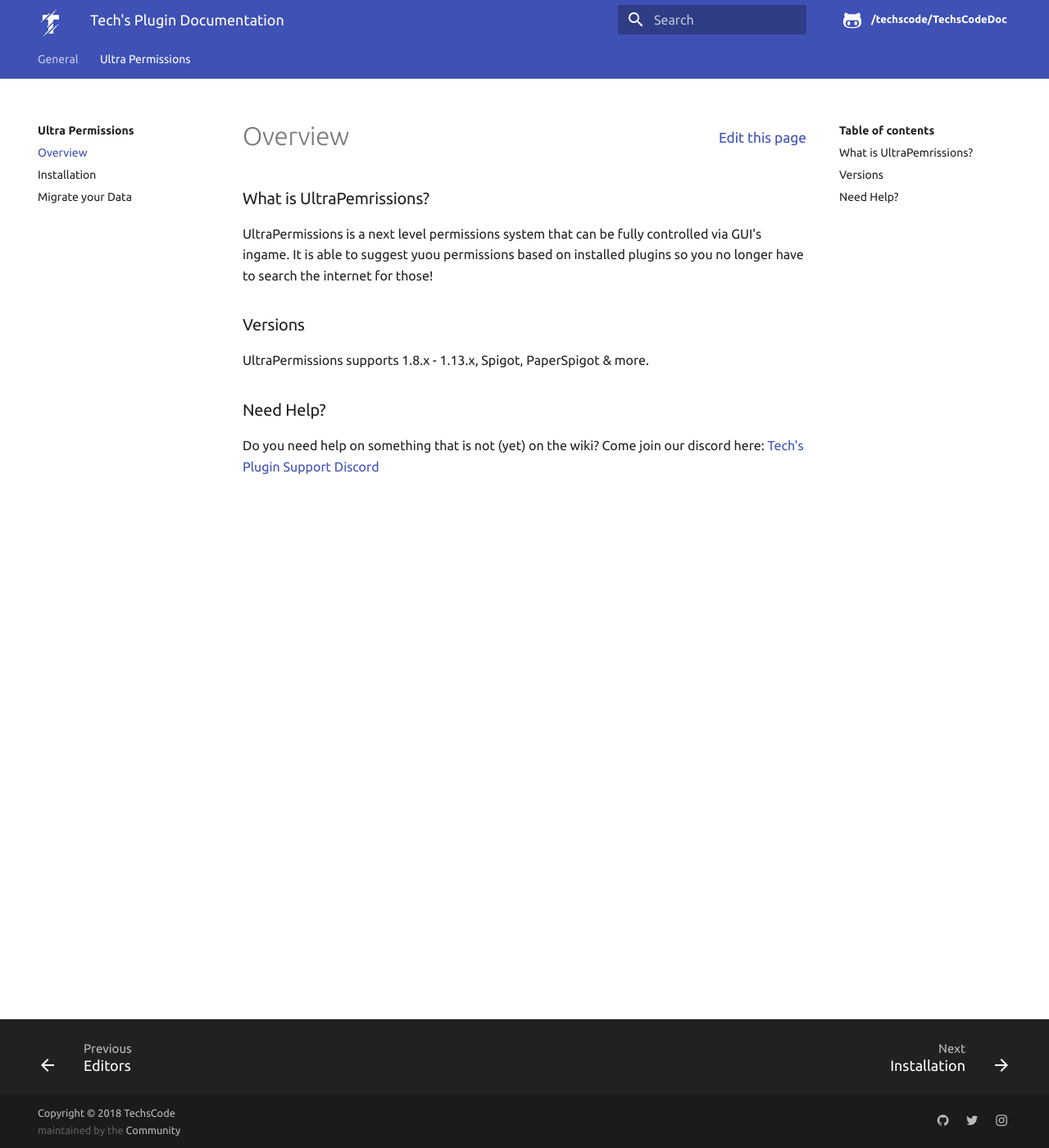
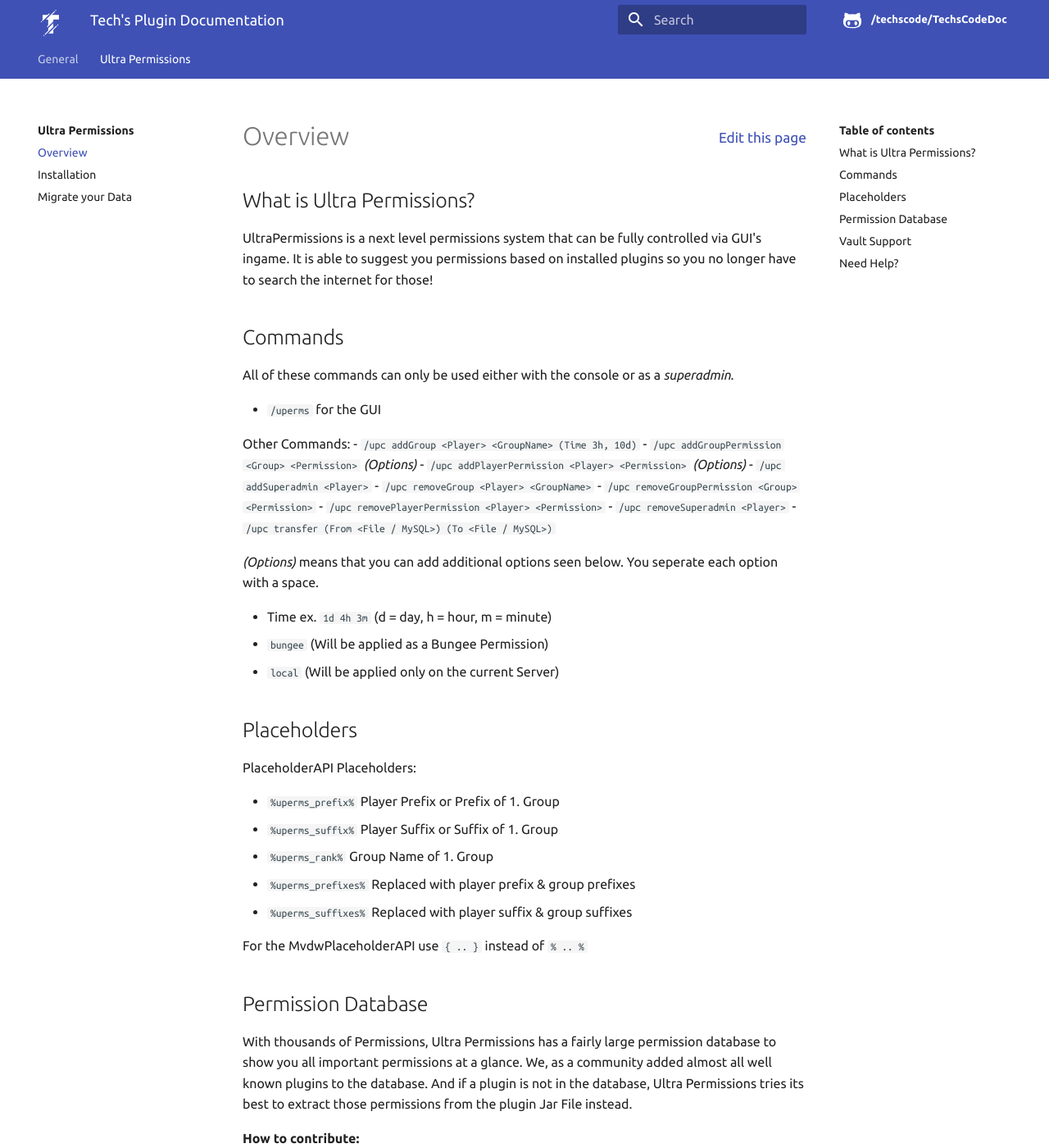
Before and after one commit to MonsterZockerHD/TechsCodeDoc, an MkDocs documentation site: the page built from docs/Ultra Permissions/index.md, in a window 1280 px wide and 1400 px high. Shown: the whole window at 82% size. Built offline with MkDocs 1.6.1, drawn with Linux system fonts in a browser that asks for light colours; some of the changed text lies outside the part shown.

Commit message:
Fixed Typos, Fixed titles, Added old wiki content

```diff
--- a/docs/Ultra Permissions/index.md
+++ b/docs/Ultra Permissions/index.md
@@ -1,13 +1,56 @@
 # Overview
 
-### What is UltraPemrissions?
+## What is Ultra Permissions?
 
-UltraPermissions is a next level permissions system that can be fully controlled via GUI's ingame. It is able to suggest yuou permissions based on installed plugins so you no longer have to search the internet for those!
+UltraPermissions is a next level permissions system that can be fully controlled via GUI's ingame. It is able to suggest you permissions based on installed plugins so you no longer have to search the internet for those!
 
-### Versions
+## Commands
 
-UltraPermissions supports 1.8.x - 1.13.x, Spigot, PaperSpigot & more.
+All of these commands can only be used either with the console or as a *superadmin*.
 
-### Need Help?
+* `/uperms` for the GUI
+
+Other Commands:
+  - `/upc addGroup <Player> <GroupName> (Time 3h, 10d)`
+  - `/upc addGroupPermission <Group> <Permission>` *(Options)*
+  - `/upc addPlayerPermission <Player> <Permission>` *(Options)*
+  - `/upc addSuperadmin <Player>`
+  - `/upc removeGroup <Player> <GroupName>`
+  - `/upc removeGroupPermission <Group> <Permission>`
+  - `/upc removePlayerPermission <Player> <Permission>`
+  - `/upc removeSuperadmin <Player>`
+  - `/upc transfer (From <File / MySQL>) (To <File / MySQL>)`
+
+*(Options)* means that you can add additional options seen below. You seperate each option with a space.
+
+ - Time ex. `1d 4h 3m` (d = day, h = hour, m = minute)
+ - `bungee` (Will be applied as a Bungee Permission)
+ - `local` (Will be applied only on the current Server)
+
+## Placeholders
+
+PlaceholderAPI Placeholders:
+
+* `%uperms_prefix%` Player Prefix or Prefix of 1. Group
+* `%uperms_suffix%` Player Suffix or Suffix of 1. Group
+* `%uperms_rank%` Group Name of 1. Group
+* `%uperms_prefixes%` Replaced with player prefix & group prefixes
+* `%uperms_suffixes%` Replaced with player suffix & group suffixes
+
+For the MvdwPlaceholderAPI use `{ .. }` instead of `% .. %`
+
+## Permission Database
+
+With thousands of Permissions, Ultra Permissions has a fairly large permission database to show you all important permissions at a glance. We, as a community added almost all well known plugins to the database. And if a plugin is not in the database, Ultra Permissions tries its best to extract those permissions from the plugin Jar File instead.
+
+**How to contribute:**
+
+The Permission Database is hosted on [Github](https://github.com/TechsCode/UltraPermissionsDatabase) and you are welcome to contribute to it. An instruction is available there as well!
+
+## Vault Support
+
+Ultra Permissions supports the Vault Chat Hook as well as the Permissions Hook. You can use it with any other plugin thats Vault compatible. Some vault features may be limited due to the different behaviour Ultra Permissions has compared to other Permissions Plugins.
+
+## Need Help?
 
 Do you need help on something that is not (yet) on the wiki? Come join our discord here: [Tech's Plugin Support Discord](https://discord.gg/GmuPTqb)
```
